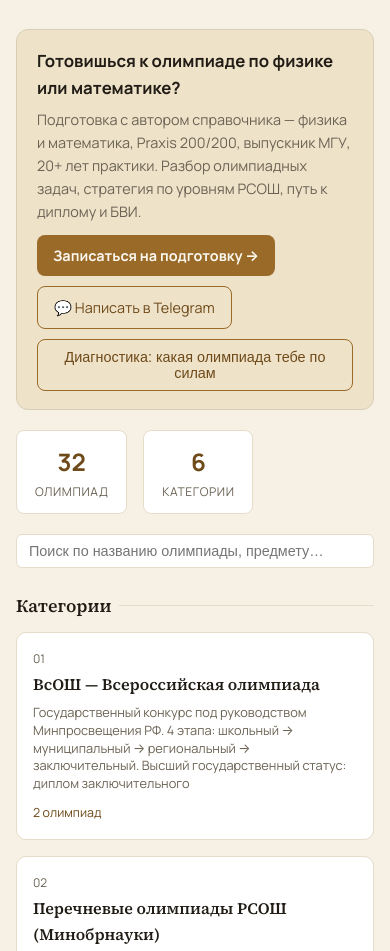
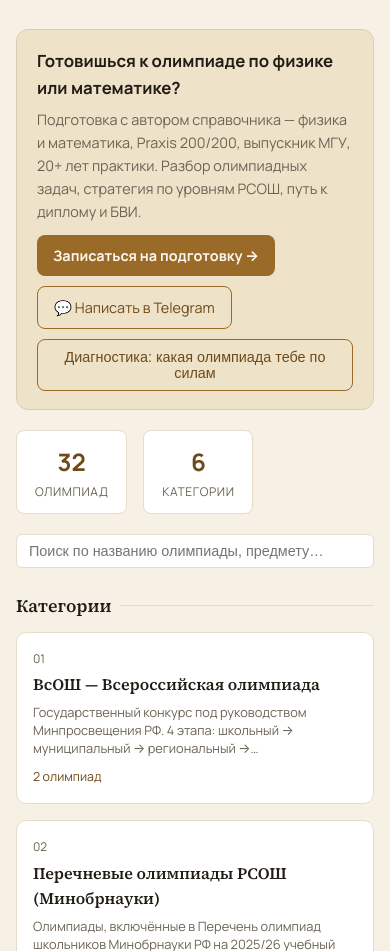
Before and after one commit to namebogsecret/olympiads-kb, a plain HTML site: page index.html in a window 390 px wide. Shown: the part 146-1097 px from the top of the page. Drawn offline with Linux system fonts and the light colour scheme.

Commit message:
mobile: clamp category blurb to 3 lines with ellipsis (audit 2026-07-02)

```diff
--- a/index.html
+++ b/index.html
@@ -34,7 +34,7 @@ a:hover{text-decoration:underline}
 .cat-card:hover{border-color:var(--accent);transform:translateY(-1px)}
 .cat-card .cat-num{font-size:.75rem;color:var(--muted);margin-bottom:4px}
 .cat-card .cat-title{font-size:1rem;font-weight:600;color:var(--text);margin-bottom:6px;font-family:var(--serif)}
-.cat-card .cat-blurb{font-size:.8rem;color:var(--muted);margin-bottom:10px;line-height:1.4}
+.cat-card .cat-blurb{font-size:.8rem;color:var(--muted);margin-bottom:10px;line-height:1.4;display:-webkit-box;-webkit-line-clamp:3;-webkit-box-orient:vertical;overflow:hidden}
 .cat-card .cat-count{font-size:.78rem;color:var(--accent2)}
 .cards-table{width:100%;border-collapse:collapse;margin-top:12px}
 .cards-table th{text-align:left;font-size:.75rem;text-transform:uppercase;letter-spacing:.05em;color:var(--muted);padding:6px 10px;border-bottom:1px solid var(--border)}
```
Also changed, not shown: api/manifest.json.
